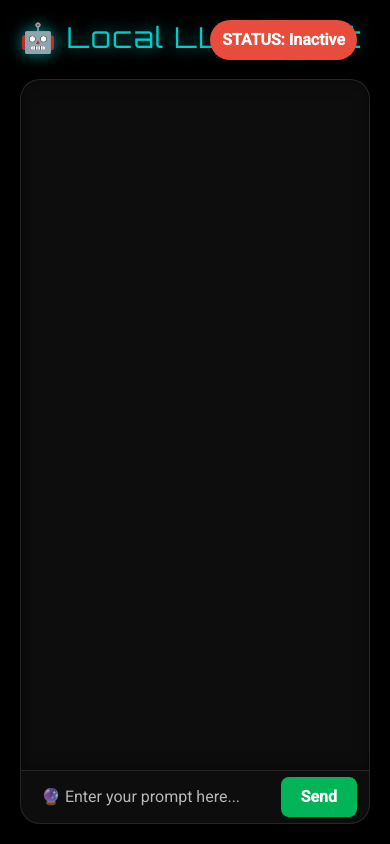
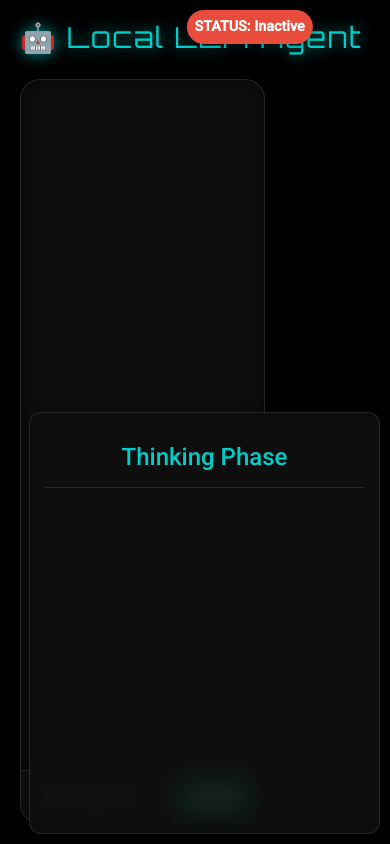
Before and after one commit to vishnugamini/LocalLLMAgent, a Flask app: page / in a window 390 px wide. Run offline with Flask 3, Linux system fonts and the light colour scheme; some libraries are stand-ins or nearby versions.

Commit message:
UI imporvements, better output generation

```diff
--- a/app.py
+++ b/app.py
@@ -65,6 +65,7 @@
                 tool = response_json.get("tool", {}).get("tool_name", "")
                 code = response_json.get("tool", {}).get("code", "None")
                 query = response_json.get("tool", {}).get("query", "None")
+                think = response_json.get("tool", {}).get("thinking_phase", "None")
                 msg_id = str(uuid.uuid4())
 
                 if tool == "python" and code != "None":
@@ -74,6 +75,16 @@
                         {
                             "type": "loading_message",
                             "content": "Executing code...",
+                            "msg_id": msg_id,
+                        },
+                        room=sid,
+                    )
+                    time.sleep(1)
+                    socketio.emit(
+                        "agent_response",
+                        {
+                            "type": "thinking_message",
+                            "content": think,
                             "msg_id": msg_id,
                         },
                         room=sid,
--- a/prompts/Agent_prompt.py
+++ b/prompts/Agent_prompt.py
@@ -91,7 +91,7 @@
         "tool": {
             "tool_name": "python or agent or search or picture or install or uninstall or None (python if needed or None) (use 'search' tool if users requests for information that needs an internet search or if you need up to date information this tool can be used. Examples: searching a site for information, weather information, any real time information). (use "picture" tool if user requests for a picutre or if you need images to display in the website you build for the user. To use this tool simplly use 'picture' in tool and mention the label of the picture in "query"). Use install if you need to install a python module, simply call install and mention the module name in the query. Use agent tool to delegate tasks to a sub agent when you have boat load of tasks to ensure you dont contaminate your memory. just call 'agent' in tool_name and verbosely mention the task it needs to achieve in 'query' and in file_location mention file/folder location it needs to follow or save the files it creates.",
             "required": " (true for the code to work) true/false",
-            "thinking_phase": "VERY VERBOSELY WRITE DOWN in points 1.)WHAT YOU NEED TO IMPLEMENT OR CHANGE IN THE CODE", 2.)"HOW YOU PLAN ON DOING STEP 1", 3.) "If you have already defined any directory locations or file locations, mention the paths here clearly with labels as to what it is and the file/directory location to not make a mistake in the code later on.",
+            "thinking_phase": VERY VERBOSELY WRITE DOWN in points in 1)WHAT YOU NEED TO IMPLEMENT OR CHANGE IN THE CODE", 2)"HOW YOU PLAN ON DOING STEP 1", 3) "If you have already defined any directory locations or file locations, mention the paths here clearly with labels as to what it is and the file/directory location to not make a mistake in the code later on. Follow readme format as it is crucial",
             "important_parameter": "This section is for you to mention all the parameter required so that the code wont run into an error. For example if there are file location or folder location which will be used or name of file where edits are happening, name of the ppt, word doc you are working with etc, any important parameters must all be included here with labels",
             "print_statement_to_add":"This is a place for you think about what kind of print statement to include in the code such that you will the know progress and output of code execution. This is an example of how you can do it: 'I will include print statement about file opening, graph creation and file creation'. You dont have to write down the print statements here, just the content of the print staments must be mentioned here. Add these print statements in the code",
             "code": "If tool is 'python'and 'required' is true, include the code to run here; otherwise, set this to 'None'. Add the print statements mentioned above here to know the progress."
--- a/static/css/styles.css
+++ b/static/css/styles.css
@@ -30,15 +30,6 @@
   box-sizing: border-box;
 }
 
-#particles-js {
-  position: fixed;
-  width: 100%;
-  height: 100%;
-  z-index: -1;
-  top: 0;
-  left: 0;
-}
-
 .chat-box {
   position: fixed;
   top: 0;
@@ -61,7 +52,7 @@
   text-shadow: 0 0 15px rgba(0, 206, 201, 0.7);
   margin-bottom: 20px;
   text-align: left;
-  font-size: 1.5rem;
+  font-size: 1.2rem;
   letter-spacing: 1.5px;
   align-self: flex-start;
 }
@@ -97,7 +88,7 @@
 
 .chat-window {
   flex: 1;
-  width: 100%;
+  width: 70%;
   height: 80vh;
   overflow-y: auto;
   padding: 20px;
@@ -110,7 +101,6 @@
   margin-bottom: 0;
 }
 
-
 .futuristic-input-group {
   display: flex;
   align-items: center;
@@ -120,7 +110,7 @@
   backdrop-filter: blur(10px);
   border: 1px solid rgba(255, 255, 255, 0.1);
   border-top: none;
-  width: 100%;
+  width: 70%;
   max-width: 100%;
   box-shadow: none;
 }
@@ -394,8 +384,9 @@
 #agent-status {
   position: fixed;
   top: 20px;
-  right: 33px;
-  padding: 8px 12px;
+  left: 64%;
+  transform: translateX(-50%);
+  padding: 6px 8px;
   border-radius: 20px;
   color: white;
   font-weight: bold;
@@ -405,7 +396,6 @@
   box-shadow: 0 4px 8px rgba(0, 0, 0, 0.2);
   transition: background-color 0.3s ease;
 }
-
 #agent-status .bi {
   margin-right: 8px;
   font-size: 1.2rem;
@@ -441,3 +431,175 @@
   background: #c0392b;
   transform: translateY(-2px);
 }
+
+.highlight {
+  animation: pulseBorder 2s ease-in-out;
+}
+
+@keyframes pulseBorder {
+  0% {
+    box-shadow: 0 0 10px var(--secondary-color);
+  }
+  50% {
+    box-shadow: 0 0 20px var(--secondary-color);
+  }
+  100% {
+    box-shadow: 0 0 10px var(--secondary-color);
+  }
+}
+
+.spinning-icon {
+  animation: spin 2s linear infinite;
+  margin-right: 8px;
+}
+
+@keyframes spin {
+  from {
+    transform: rotate(0deg);
+  }
+  to {
+    transform: rotate(360deg);
+  }
+}
+
+.think-window {
+  position: fixed;
+  bottom: 33px;
+  right: 20px;
+  width: 28.5%;
+  height: 50%;
+  padding: 20px;
+  background: rgba(15, 15, 15, 0.9);
+  color: var(--text-color);
+  border-radius: 12px;
+  box-shadow: 0 5px 15px rgba(0, 0, 0, 0.3);
+  border: 1px solid rgba(255, 255, 255, 0.1);
+  z-index: 1000;
+  display: flex;
+  flex-direction: column;
+  backdrop-filter: blur(10px);
+  font-family: "Roboto", sans-serif;
+  box-sizing: border-box;
+  overflow-y: auto;
+}
+
+.think-window::-webkit-scrollbar {
+  width: 10px;
+}
+
+.think-window::-webkit-scrollbar-thumb {
+  background: var(--scrollbar-thumb);
+  border-radius: 10px;
+}
+
+.think-window::-webkit-scrollbar-thumb:hover {
+  background: #8c7ae6;
+}
+
+.think-header {
+  padding: 15px 20px;
+  background: rgba(15, 15, 15, 0.9);
+  border-bottom: 1px solid rgba(255, 255, 255, 0.1);
+}
+
+.think-header h3 {
+  margin: 0;
+  color: var(--secondary-color);
+  font-size: 1.5rem;
+  text-align: center;
+  display: flex;
+  align-items: center;
+  justify-content: center;
+}
+
+.think-content {
+  padding: 15px 20px;
+  overflow-y: auto;
+  flex: 1;
+}
+
+.think-content p {
+  font-size: 1rem;
+  line-height: 1.6;
+  margin: 0;
+  color: var(--text-color);
+}
+
+.spinning-icon {
+  animation: spin 2s linear infinite;
+  margin-right: 8px;
+}
+
+@keyframes pulseBorder {
+  0% {
+    box-shadow: 0 0 10px var(--secondary-color);
+  }
+  50% {
+    box-shadow: 0 0 20px var(--secondary-color);
+  }
+  100% {
+    box-shadow: 0 0 10px var(--secondary-color);
+  }
+}
+
+@keyframes spin {
+  from {
+    transform: rotate(0deg);
+  }
+  to {
+    transform: rotate(360deg);
+  }
+}
+
+@media (max-width: 768px) {
+  #agent-status {
+    top: 10px;
+    font-size: 0.9rem;
+  }
+
+  .think-window {
+    bottom: 10px;
+    right: 10px;
+    width: 90%;
+    padding: 15px;
+  }
+}
+
+.think-bubble {
+  background-color: #e0f7fa;
+  border-radius: 20px;
+  padding: 10px 15px;
+  margin: 5px;
+  position: relative;
+  max-width: 300px;
+  word-wrap: break-word;
+}
+
+.think-bubble::after {
+  content: "";
+  position: absolute;
+  bottom: 10px;
+  left: -15px;
+  border-width: 10px 15px 10px 0;
+  border-style: solid;
+  border-color: transparent #e0f7fa transparent transparent;
+}
+
+.bubble-content p {
+  margin: 0;
+  font-size: 14px;
+  color: #00796b;
+}
+
+.highlight {
+  animation: pulseBorder 4s ease-in-out;
+}
+
+@keyframes highlightAnimation {
+  from {
+    background-color: #fff9c4;
+  }
+  to {
+    background-color: transparent;
+  }
+}
--- a/static/js/app.js
+++ b/static/js/app.js
@@ -55,14 +55,16 @@
       updateLoadingMessageWithError(data.msg_id, data.content);
     } else if (data.type === "error") {
       displayErrorMessage(data.content);
+    } else if (data.type === "thinking_message") {
+      displayThinkingMessage(data.content, data.msg_id);
     } else {
       displayAgentMessage(data.content);
     }
     scrollChatToBottom();
   });
-    socket.on("agent_status", function(data) {
+  socket.on("agent_status", function (data) {
     const statusElement = $("#agent-status");
-        if (data.status === 'true') {
+    if (data.status === "true") {
       statusElement.text("STATUS: Active");
       statusElement.removeClass("inactive").addClass("active");
       toggleButtons(true);
@@ -72,6 +74,41 @@
       toggleButtons(false);
     }
   });
+  function displayThinkingMessage(message, msg_id) {
+    let regex = /(\d+\)\s+)/g;
+    let parts = message.split(regex);
+    let items = [];
+    for (let i = 1; i < parts.length; i += 2) {
+      let number = parts[i];
+      let content = parts[i + 1] ? parts[i + 1].trim() : "";
+      items.push({ number: number.trim(), content: content });
+    }
+
+    let html = `
+      <h3 class="think-header" id="think-title-${msg_id}">
+        <i class="bi bi-gear-fill spinning-icon" id="spinner-icon-${msg_id}"></i> Thinking Phase
+      </h3>
+    `;
+
+    items.forEach(function (item, index) {
+      html += `
+        <div class="think-bubble">
+          <div class="bubble-content">
+            <p>${escapeHtml(item.content)}</p>
+          </div>
+        </div>
+      `;
+    });
+
+    $("#think-window").html(html);
+    $("#think-window").addClass("highlight");
+
+    setTimeout(function () {
+      $("#think-window").removeClass("highlight");
+      $(`#spinner-icon-${msg_id}`).remove();
+    }, 4000);
+  }
+
   function toggleButtons(isActive) {
     if (isActive) {
       $("#send-btn").prop("disabled", true).hide();
@@ -161,7 +198,6 @@
     }
   }
 
-
   function updateLoadingMessage(msg_id, message) {
     let messageElement = $(`#msg-${msg_id}`);
     if (messageElement.length) {
--- a/templates/base.html
+++ b/templates/base.html
@@ -20,8 +20,6 @@
 </head>
 
 <body>
-  <div id="particles-js"></div>
-
   {% block body %}
   <div class="chat-box">
     <h2>Chat with Agent</h2>
@@ -59,7 +57,6 @@
   <script src="https://cdnjs.cloudflare.com/ajax/libs/prism/1.29.0/components/prism-python.min.js"></script>
   <script src="https://cdn.jsdelivr.net/npm/marked/marked.min.js"></script>
   <script src="https://cdn.jsdelivr.net/npm/particles.js@2.0.0/particles.min.js"></script>
-  <script src="{{ url_for('static', filename='js/particles.json') }}"></script>
   <script src="{{ url_for('static', filename='js/app.js') }}"></script>
   {% block scripts %}{% endblock %}
 </body>
--- a/templates/components/chat_window.html
+++ b/templates/components/chat_window.html
@@ -1,2 +1,5 @@
 <div id="chat-window" class="chat-window"></div>
 <div id="agent-status" class="inactive">STATUS: Inactive</div>
+<div id="think-window" class="think-window think-header" id="think-msg">
+    <h3 class="think-header">Thinking Phase</h3>
+</div>
```
Also changed, not shown: LLM_response.py (line endings or trailing spaces), execute_code.py (line endings or trailing spaces). Lines whose indentation alone changed are shown as unchanged.
